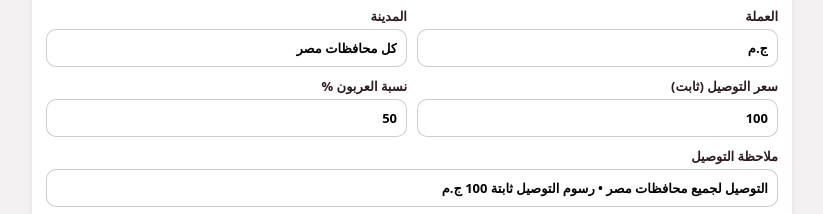
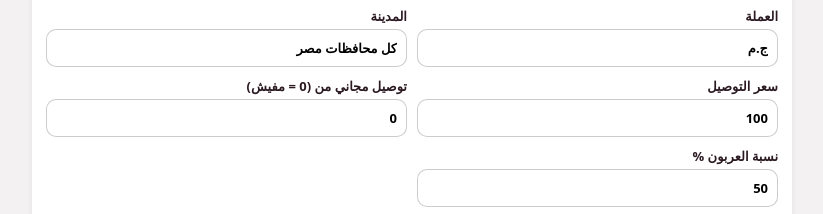
Before and after one commit to sandystouch/sandys-touch, a plain HTML site: page admin.html in a window 1280 px wide. Shown: the part 973-1187 px from the top of the page, without its empty margins (228-1051 px from the left). Drawn offline with Linux system fonts and the light colour scheme.

Commit message:
Update admin.html

```diff
--- a/admin.html
+++ b/admin.html
@@ -39,7 +39,7 @@ $('#app').innerHTML=`
 <details open><summary>🏪 بيانات المحل</summary><div class="b">${f('اسم المحل','settings.name')}${f('الاسم بالعربي','settings.nameAr')}${f('جملة تحت الاسم','settings.tagline')}
 <label>الطلبات توصل على<select data-k="settings.channel"><option value="whatsapp" ${S.channel=='whatsapp'?'selected':''}>واتساب</option><option value="telegram" ${S.channel=='telegram'?'selected':''}>تليجرام</option></select></label>
 ${f('رقم الواتساب (بالكود: 2010xxxxxxxx)','settings.whatsapp')}${f('يوزر التليجرام (من غير @)','settings.telegram')}
-<div class="g2">${f('العملة','settings.currency')}${f('المدينة','settings.city')}${f('سعر التوصيل (ثابت)','settings.deliveryFee','number')}${f('نسبة العربون %','settings.depositPct','number')}</div>${f('ملاحظة التوصيل','settings.deliveryNote')}
+<div class="g2">${f('العملة','settings.currency')}${f('المدينة','settings.city')}${f('سعر التوصيل','settings.deliveryFee','number')}${f('توصيل مجاني من (0 = مفيش)','settings.freeDeliveryFrom','number')}</div><div class="g2">${f('نسبة العربون %','settings.depositPct','number')}</div>${f('ملاحظة التوصيل','settings.deliveryNote')}
 <label>اللوجو<input type="file" accept="image/*" id="logo"></label>${S.logo?`<img src="${S.logo}" style="height:50px">`:''}</div></details>
 <details><summary>🔗 الربط بالموقع (حفظ ونشر)</summary><div class="b">
 <div class="guide" style="font-size:13px">ده بيخليك تحفظ التعديلات على الموقع مباشرة. اللي بتلصقه هنا بيتحفظ على موبايلك بس.</div>
```
